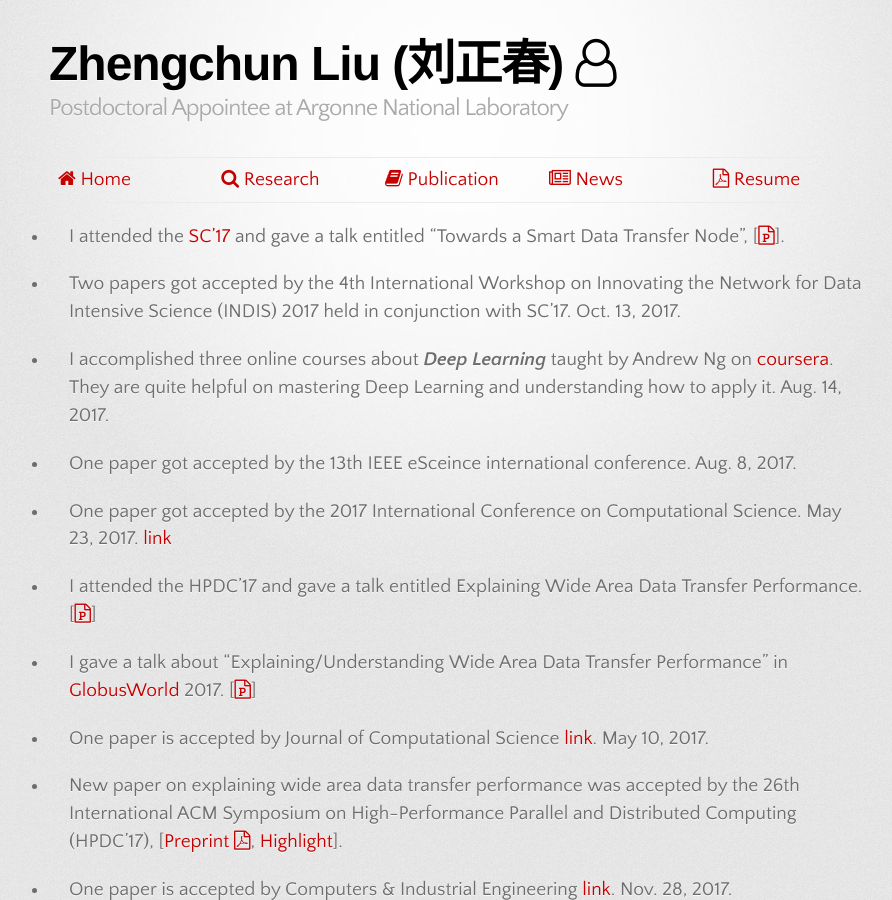
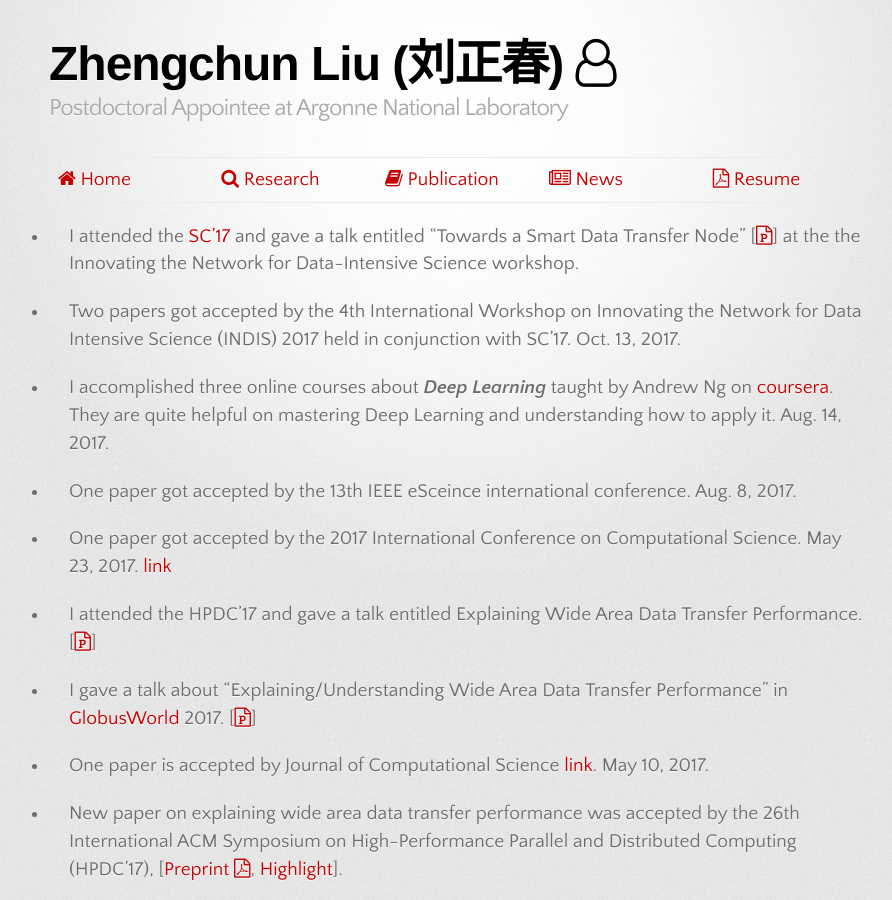
Before and after one commit to lzhengchun/lzhengchun.github.io, a Jekyll site: the page built from News.md, in a window 1280 px wide and 900 px high. Shown: the whole window, without its empty margins (181-1073 px from the left). Built offline with Jekyll 4.4.1, drawn with Linux system fonts in a browser that asks for light colours; some web fonts are replaced.

Commit message:
add, delete, polish etc.

```diff
--- a/News.md
+++ b/News.md
@@ -2,7 +2,7 @@
 layout: default
 title: What's new
 ---
-* I attended the [SC'17](http://sc17.supercomputing.org) and gave a talk entitled "Towards a Smart Data Transfer Node", [[<i class="fa fa-file-powerpoint-o" aria-hidden="true"></i>](https://scinet.supercomputing.org/workshop/sites/default/files/liu-smart_dtn.pdf)].
+* I attended the [SC'17](http://sc17.supercomputing.org) and gave a talk entitled "Towards a Smart Data Transfer Node" [[<i class="fa fa-file-powerpoint-o" aria-hidden="true"></i>](https://scinet.supercomputing.org/workshop/sites/default/files/liu-smart_dtn.pdf)] at the the Innovating the Network for Data-Intensive Science workshop.
 
 * Two papers got accepted by the 4th International Workshop on Innovating the Network for Data Intensive Science (INDIS) 2017 held in conjunction with SC'17. Oct. 13, 2017.
 
```
